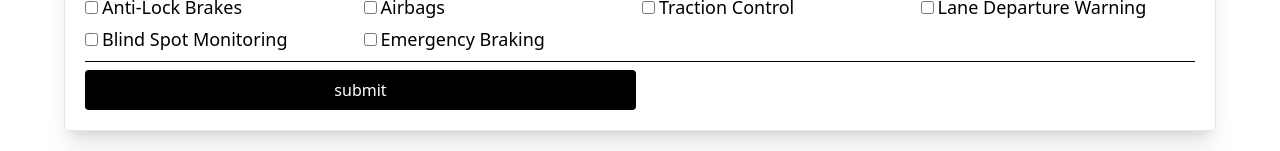
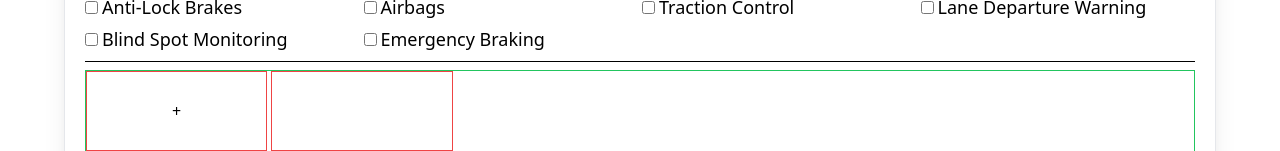
Before and after one commit to chndnnn/CarVerse, a React (Vite) app: page /AddLsiting in a window 1280 px wide. Shown: the part 801-952 px from the top of the page. Built offline with nearby package versions, Linux system fonts and the light colour scheme; no server answers; sample sign-in values are in the browser's storage.

Commit message:
image adding feature

```diff
--- a/src/components/Screens/AddNewListing.tsx
+++ b/src/components/Screens/AddNewListing.tsx
@@ -12,6 +12,7 @@ import { Separator } from "./../ui/separator"
 import { db } from "./../../../Config/index"
 import carListing from "./../../../Config/schema"
 import { useUser } from "@clerk/clerk-react"
+import ImageComponent from "../component/imageComponent"
 
 
 const AddNewListing = ()=>{
@@ -115,7 +116,11 @@ const AddNewListing = ()=>{
            })}
         </div>
         <Separator className="col-span-2 border-1 bg-black"/>
+        <div className="col-span-2">
+        <ImageComponent />
+        </div>
         <button type="submit" className="bg-black mt-2 md:mt-0 text-white hover:bg-slate-800 hover:shadow-xl rounded p-2">submit</button>
+
       </div>
       </form>
     </div>
--- /dev/null
+++ b/src/components/component/ImageComponent.tsx
@@ -0,0 +1,14 @@
+const ImageComponent = ()=>{
+    return <div className="grid grid-cols-2 md:grid-cols-6 gap-1 border border-green-500 w-full">
+        <label htmlFor="inputId">
+        <div  className="border border-red-500 h-20 flex justify-center cursor-pointer items-center">
+           +
+           <input type="file" id="inputId" hidden={true} />
+        </div>
+        </label>
+        <div  className="border border-red-500 h-20 flex justify-center cursor-pointer items-center"></div>
+
+    </div>
+}
+
+export default ImageComponent
```
